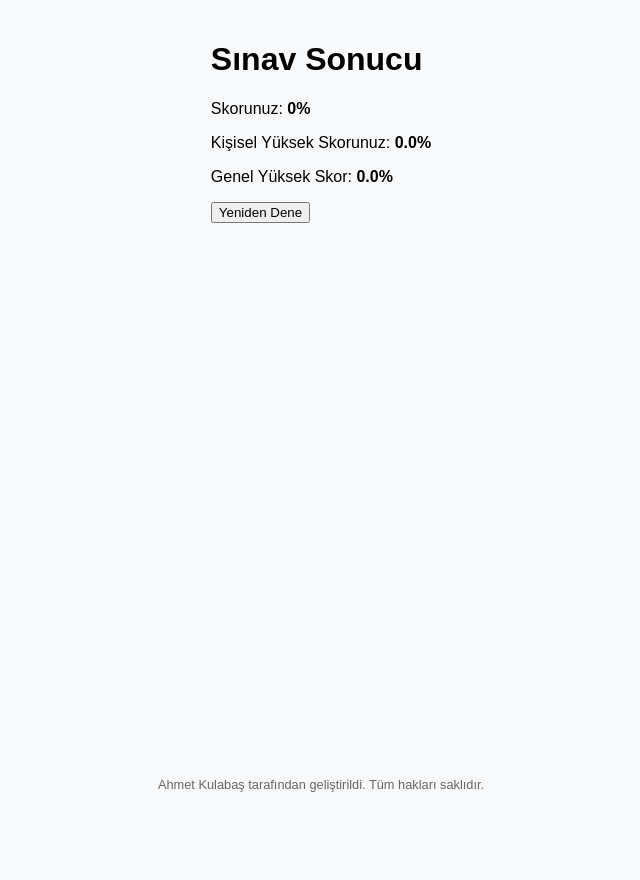
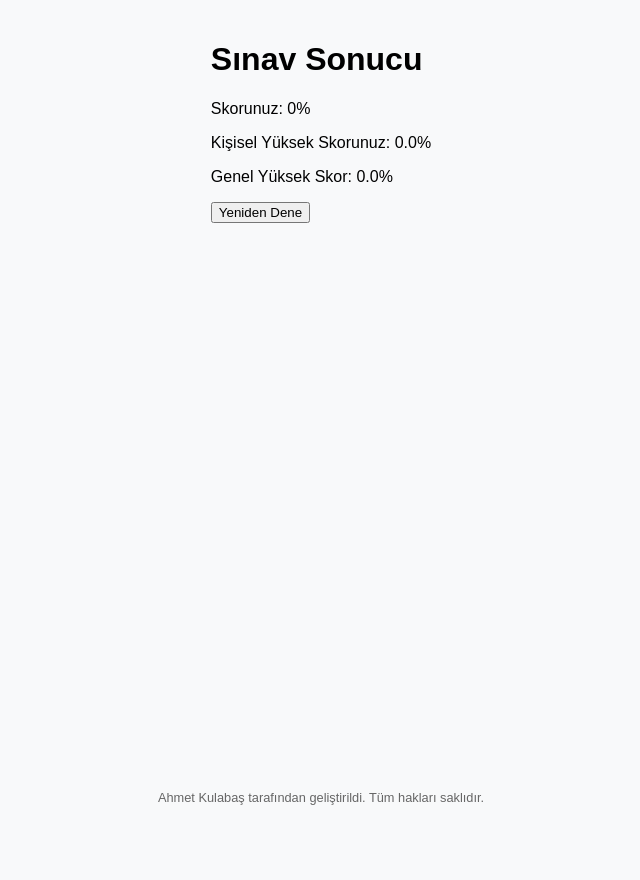
Before and after one commit to AhmetKLBS/Python-Pro, a Flask app: page /result in a window 1280 px wide. Shown: the whole page, without its empty margins (319-959 px from the left). Run offline with Flask 2, Linux system fonts and the light colour scheme; data that the repository does not hold is empty.

Commit message:
Add files via upload

```diff
--- a/templates/result.html
+++ b/templates/result.html
@@ -1,22 +1,20 @@
 <!DOCTYPE html>
-<html lang="tr">
+<html>
 <head>
-    <meta charset="UTF-8">
-    <meta name="viewport" content="width=device-width, initial-scale=1.0">
+    <title>Sınav Sonucu</title>
     <link rel="stylesheet" href="{{ url_for('static', filename='css/style.css') }}">
-    <title>Sınav Sonucu</title>
 </head>
 <body>
     <div class="result-container">
         <h1>Sınav Sonucu</h1>
-        <p>Skorunuz: <strong class="score">{{ last_score }}%</strong></p>
-        <p>Kişisel Yüksek Skorunuz: <strong>{{ user_highest }}%</strong></p>
-        <p>Genel Yüksek Skor: <strong>{{ top_score }}%</strong></p>
+        <p>Skorunuz: <span class="score">{{ last_score }}%</span></p>
+        <p>Kişisel Yüksek Skorunuz: {{ user_highest }}%</p>
+        <p>Genel Yüksek Skor: {{ top_score }}%</p>
         <button onclick="location.href='/'" class="retry-btn">Yeniden Dene</button>
     </div>
 
     <footer class="footer">
-        <p>Ahmet Kulabaş tarafından geliştirildi. Tüm hakları saklıdır.</p>
+        Ahmet Kulabaş tarafından geliştirildi. Tüm hakları saklıdır.
     </footer>
 </body>
 </html>
```
